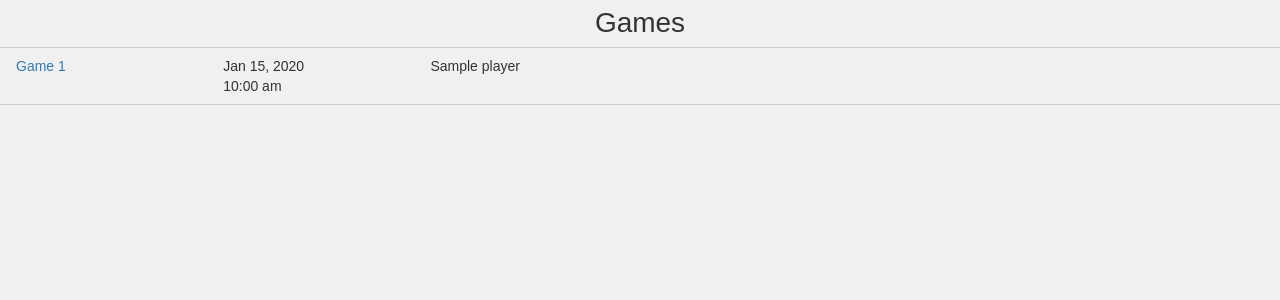
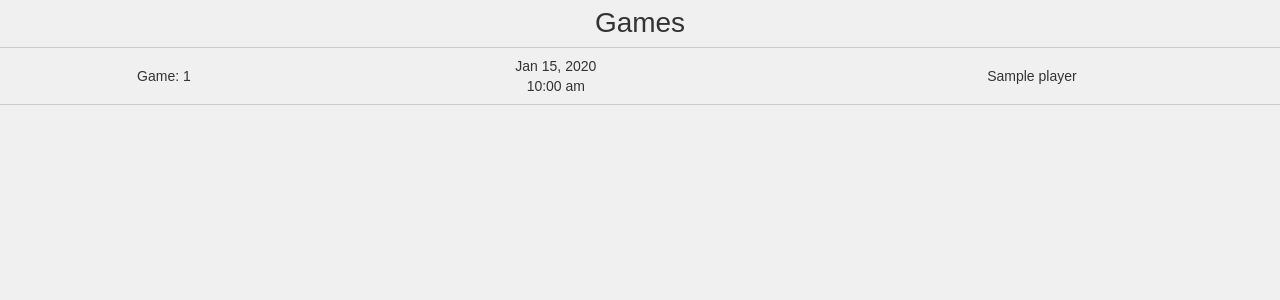
Before and after one commit to enkeistar/darts, a Flask app: page /games/ in a window 1280 px wide. Shown: the part 58-358 px from the top of the page. Run offline with Flask 2, Linux system fonts and the light colour scheme; tables that the repository leaves empty hold one stand-in row (values such as "Sample post"); some libraries are stand-ins or nearby versions.

Commit message:
Restyled game list.

```diff
--- a/darts/static/stylesheets/game-list.css
+++ b/darts/static/stylesheets/game-list.css
@@ -1,38 +1,35 @@
-.game-list h1 {
-	padding: 0 16px 8px;
+.game-list .game-container {
+	display: table;
+	width: 100%;
+}
+
+.game-list .game {
+	display: table-row;
+	overflow: hidden;
+	color: #333;
+	text-decoration: none;
+}
+
+.game-list .game:active {
+	background: #ccc;
+}
+
+.game-list .game .game-item {
+	border-top: solid 1px #ccc;
+	display: table-cell;
+	padding: 8px;
+	vertical-align: middle;
+	text-align: center;
+}
+
+.game-list .game:last-child .game-item {
 	border-bottom: solid 1px #ccc;
 }
 
-.game-list .game {
-	padding: 0 16px 8px;
-	margin-bottom: 8px;
-	border-bottom: solid 1px #ccc;
-	overflow: hidden;
+.game-list .game .game-item .player {
+	display: block;
 }
 
-.game-list .name,
-.game-list .date {
-	float: left;
-	white-space: nowrap;
-	margin-right: 20px;
-	min-width: 15%;
-}
-
-.game-list .team {
-	position: relative;
-	overflow: hidden;
-	float: left;
-}
-
-.game-list .player {
-}
-
-.game-list .vs {
-	float: left;
-	margin: 0 16px;
-	padding-top: 10px;
-}
-
-.game-list .vs:last-child {
+.game-list .game .game-item:last-child {
 	display: none;
 }
--- a/darts/templates/games/index.html
+++ b/darts/templates/games/index.html
@@ -13,33 +13,35 @@
 
 		<h1>Games</h1>
 
-		{% for game in games %}
+		<div class="game-container">
 
-			<div class="game">
+			{% for game in games %}
 
-				<div class="name">
-					<a href="/games/{{ game["id"] }}/">Game {{ game["id"] }}</a>
-				</div>
+				<a class="game" href="/games/{{ game["id"] }}/">
 
-				<div class="date">
-					{{ game["date"] }}<br />
-					{{ game["time"] }}
-				</div>
+					<span class="game-item name">
+						Game: {{ game["id"] }}
+					</span>
 
-				<div class="teams">
+					<span class="game-item date">
+						{{ game["date"] }}<br />
+						{{ game["time"] }}
+					</span>
+
 					{% for team in game["teams"] %}
-						<div class="team">
+						<span class="game-item">
 							{% for player in team["players"] %}
-								<div class="player">{{ player }}</div>
+								<span class="player">{{ player }}</span>
 							{% endfor %}
-						</div>
-						<div class="vs">vs</div>
+						</span>
+						<span class="game-item">vs</span>
 					{% endfor %}
-				</div>
 
-			</div>
+				</a>
 
-		{% endfor %}
+			{% endfor %}
+
+		</div>
 
 	</div>
 
```
